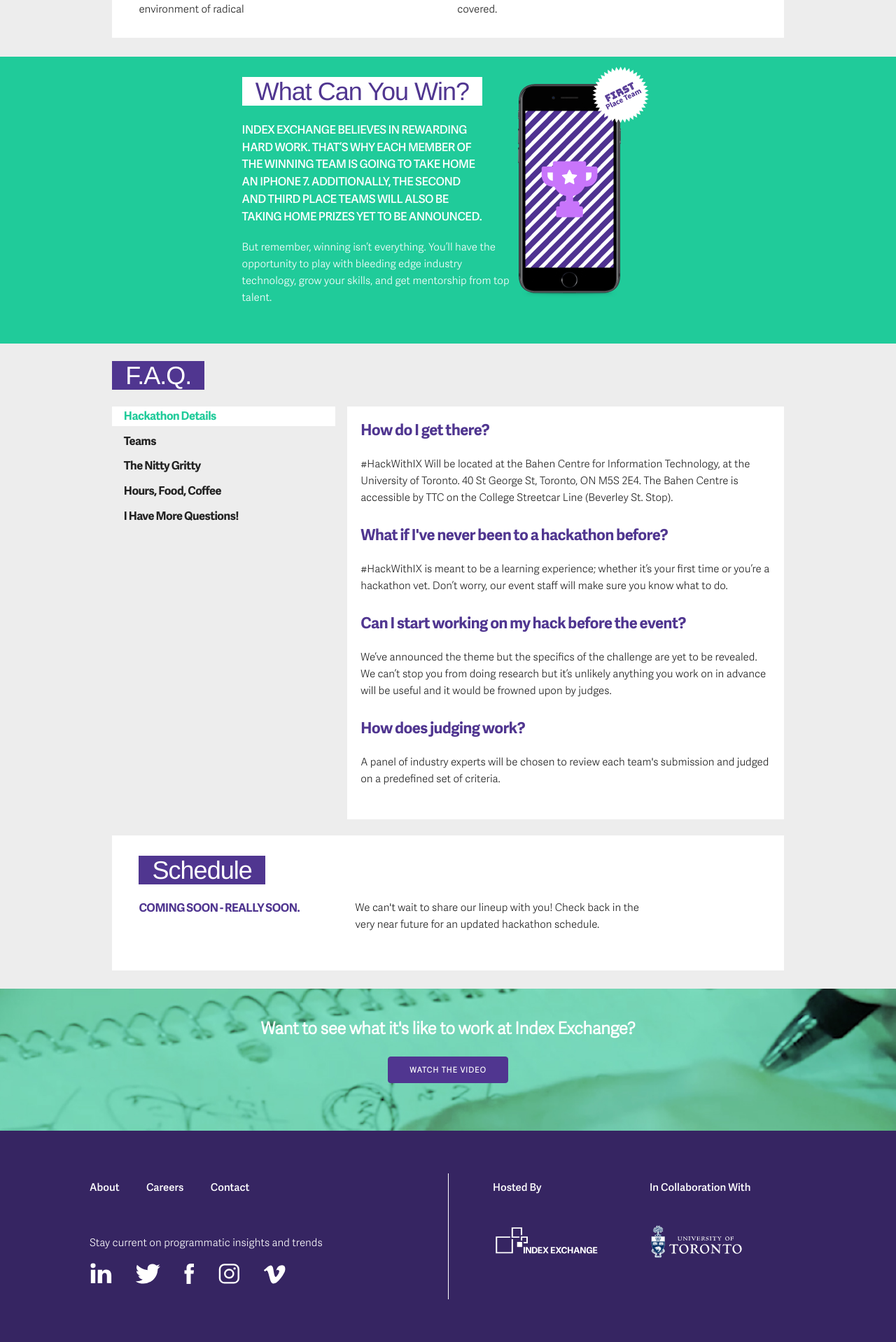
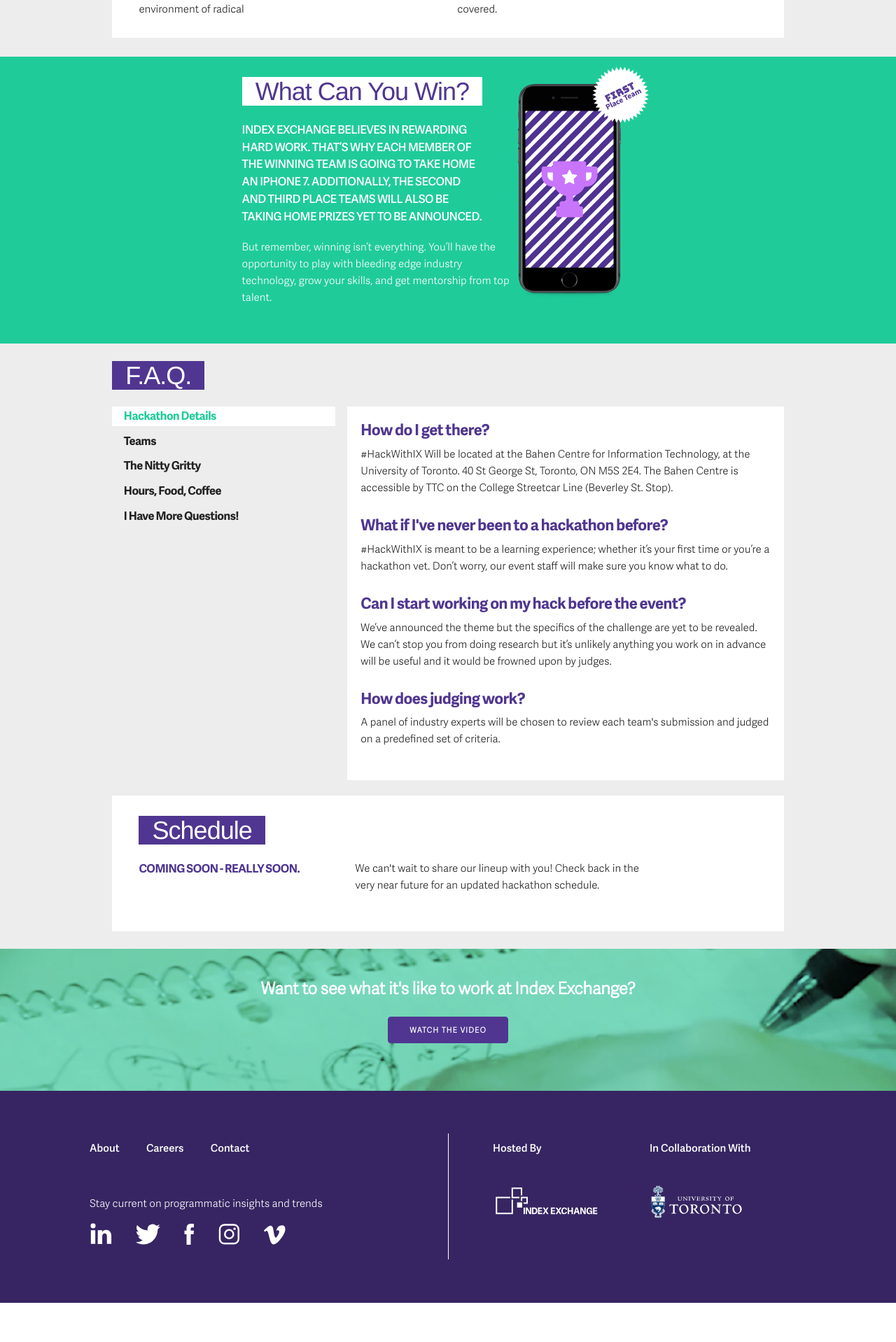
Before and after one commit to martinlaws/hackathon, a Jekyll site: the page built from index.html, in a window 1280 px wide. Shown: the part 1252-3170 px from the top of the page at 70% size. Built offline with Jekyll 4.4.1, drawn with Linux system fonts in a browser that asks for light colours; some web fonts are replaced; after the commit the page ends 3114 px from its top, so only the background shows below that.

Commit message:
Reduced margin-bottom on faq tab-content h5

```diff
--- a/_assets/stylesheets/main.scss
+++ b/_assets/stylesheets/main.scss
@@ -201,6 +201,7 @@
           h5 {
             text-transform: none;
             font-size: 2.2rem;
+            margin-bottom: 1%;
           }
           ul {
             list-style-type: disc;
```
